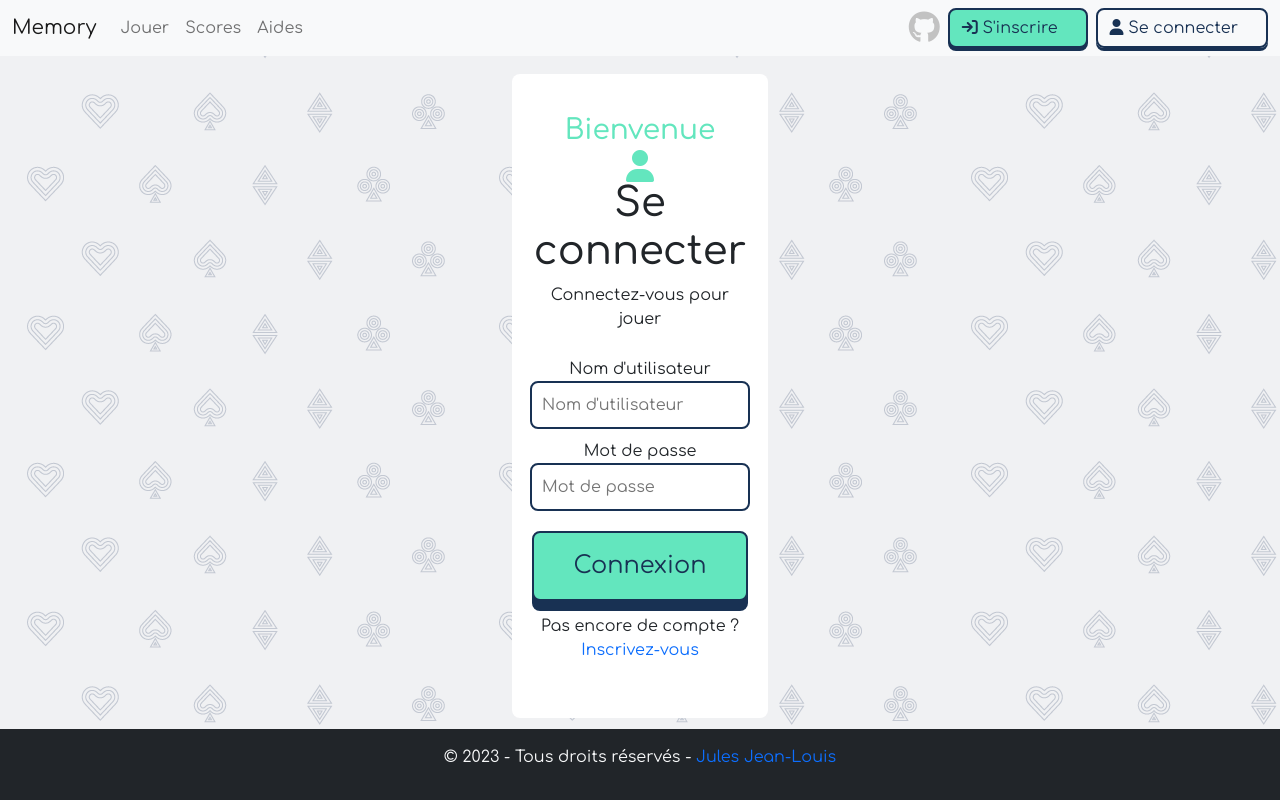
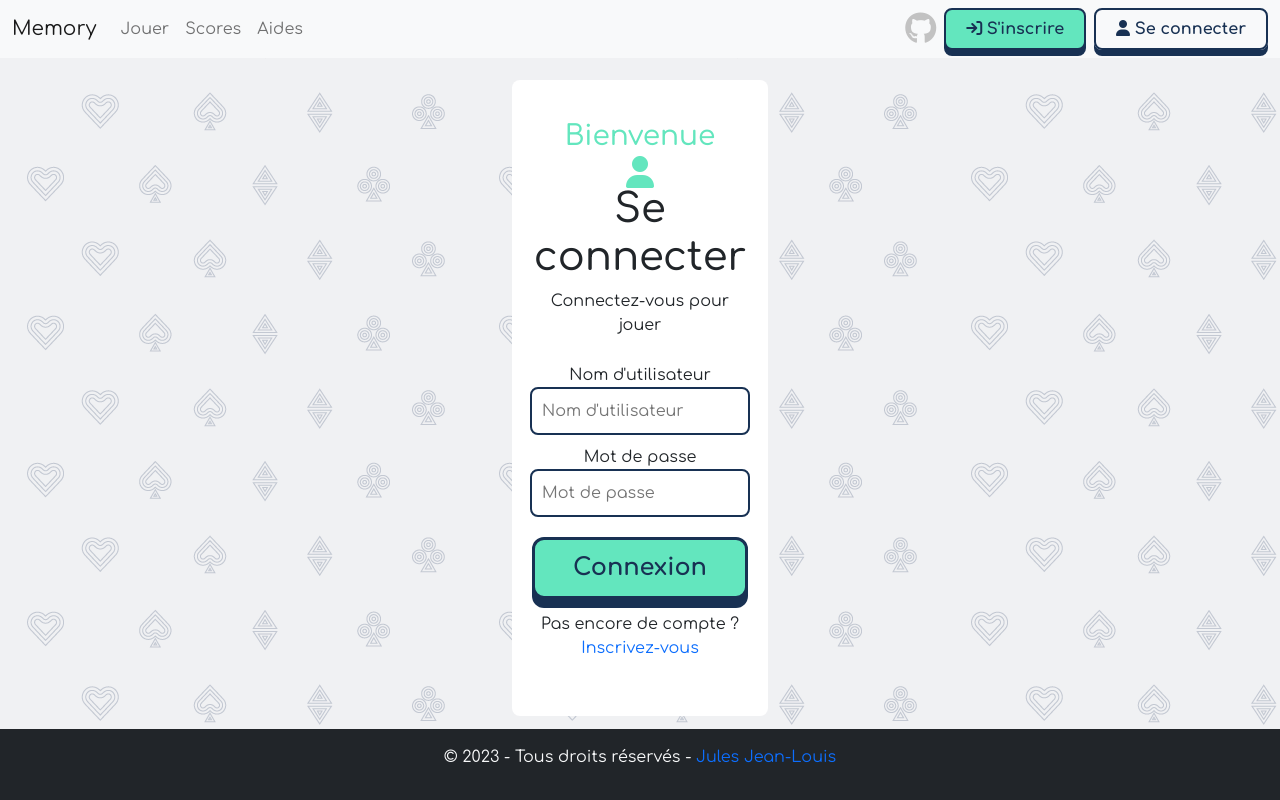
Before and after one commit to jules-jean-louis1/memory, a PHP site: page /login_form.php in a window 1280 px wide. Run offline with PHP 8.4, Linux system fonts and the light colour scheme; some libraries are stand-ins or nearby versions.

Commit message:
modify style button

```diff
--- a/import/header.php
+++ b/import/header.php
@@ -89,16 +89,16 @@ if (isset($_POST['deconnexion'])) {
         <div class="d-flex flex-row" id="gap_header_button">
             <div class="d-flex justify-content-center align-items-center">
                 <button class="btn btn-success" id="btn_signup_h">
-                    <a class="text-reset me-3" href="signup_form.php">
+                    <a class="text-reset" href="signup_form.php">
                         <i class="fa-solid fa-arrow-right-to-bracket"></i>
                         S'inscrire
                       </a>
                 </button>
             </div>
             <div class="dropdown">
-                <button class="btn btn-outline-success color_icon" id="btn_login_h">
+                <button id="btn_login_h">
                     <a
-                        class="text-reset me-3"
+                        class="text-reset"
                         href="login_form.php"
                         role="button"
                         aria-expanded="false"
--- a/styles.css
+++ b/styles.css
@@ -50,26 +50,29 @@ Button if non login */
     gap: 8px;
 }
 #btn_signup_h {
-    text-align: center;
     background-color: #63E6BE;
-    border: 2px solid #183153;
+    border: 0.125em solid #183153;
+    border-radius: 0.5em;
+    box-shadow: 0 0.375em 0 #183153;
+    font-weight: 900;
     color: #183153;
-    border-radius: 8px;
-    box-shadow: 0 3px 0px #183153;
+    padding: 7px 20px;
 }
 #btn_signup_h:hover {
     background-color: #0CA678;
 }
+#btn_login_h {
+    border: 0.125em solid #183153;
+    border-radius: 0.5em;
+    box-shadow: 0 0.375em 0 #183153;
+    font-weight: 900;
+    color: #183153;
+    padding: 7px 20px;
+    background-color: transparent;
+}
 #btn_login_h:hover {
-    background-color: #0CA678;
+    background-color: #63E6BE;
     border: 2px solid #183153;
-}
-#btn_login_h {
-    background-color: transparent;
-    border: 2px solid #183153;
-    color: #183153;
-    border-radius: 8px;
-    box-shadow: 0 3px 0px #183153;
 }
 /*#####################################################################
 #######################################################################
@@ -188,13 +191,14 @@ main {
 #btn_login {
     font-size: 1.5rem;
     background-color: #63E6BE;
+    border: 0.125em solid #183153;
+    border-radius: 0.5em;
+    box-shadow: 0 0.375em 0 #183153;
+    font-weight: 900;
     color: #183153;
-    border: 2px solid #183153;
-    border-radius: 8px;
+    padding: 10px 20px;
     width: 100%;
-    padding: 15px;
     margin-bottom: 13.2px;
-    box-shadow: 0 10px 0px #183153;
 }
 #btn_login:hover {
     background-color: #0CA678;
```
